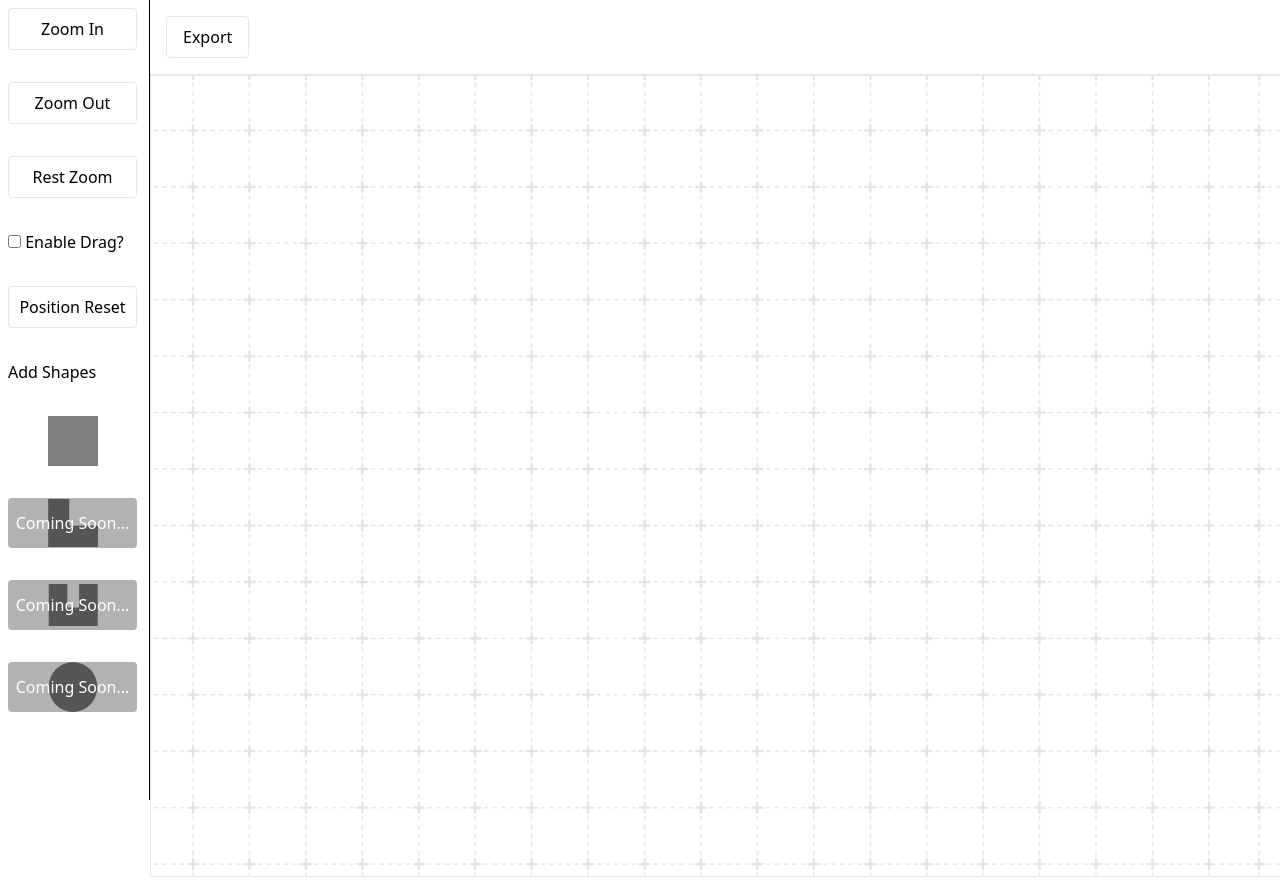
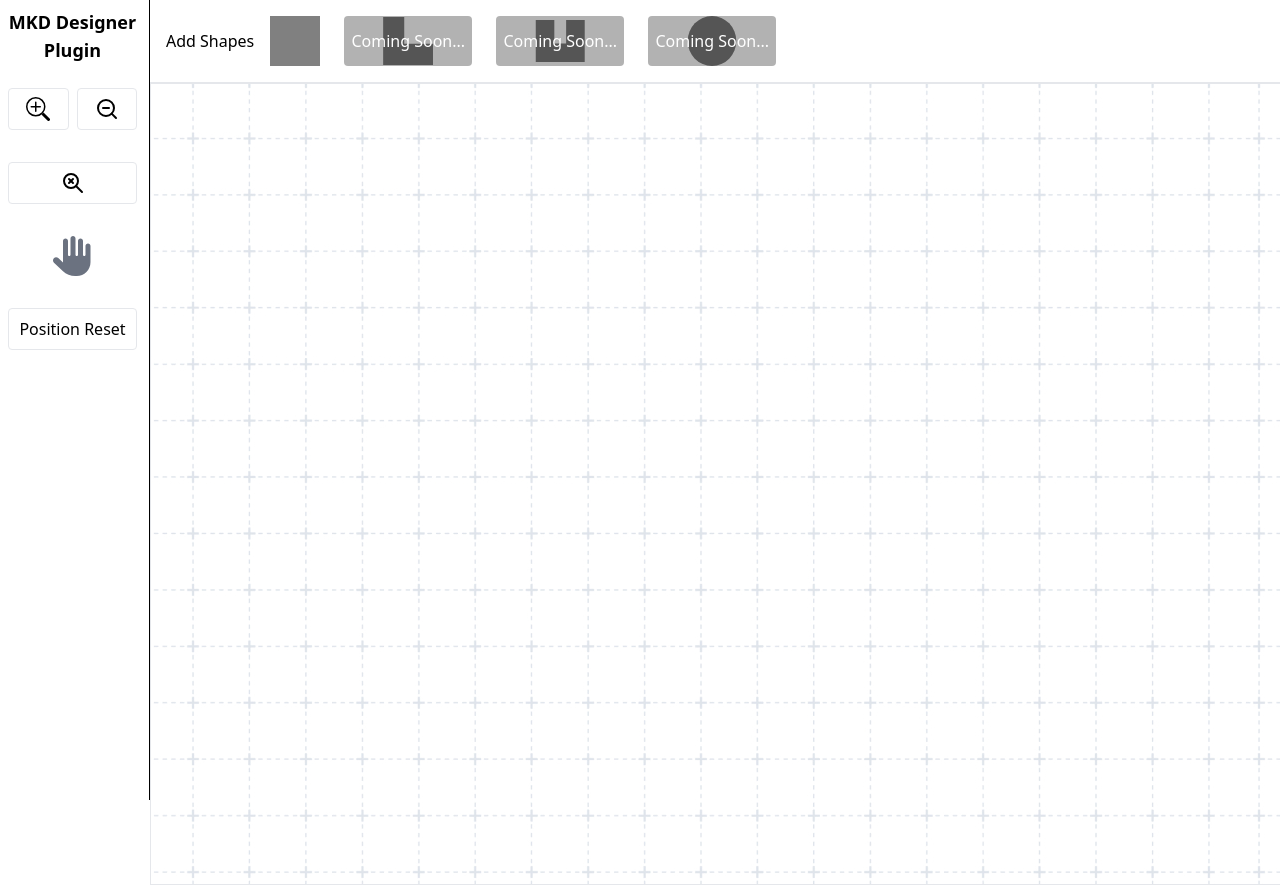
Before and after one commit to dvexpert/mkd-builder-designer-plugin, a website built with Vite: page index.html in a window 1280 px wide. Shown: the top 885 px of the page. Built offline with nearby package versions, Linux system fonts and the light colour scheme; files whose address does not match are found by name.

Commit message:
index.html design restrcuture

```diff
--- a/index.html
+++ b/index.html
@@ -28,20 +28,28 @@
     <body>
         <div class="flex">
             <div
-                class="border-black p-2 flex gap-8 flex-col min-w-[150px] border-r h-screen pr-3"
+                class="border-black p-2 min-w-[150px] border-r h-screen pr-3"
             >
-                <button class="p-2 border rounded hover:shadow" id="zoom-in">
-                    Zoom In
+                <div class="min-h-20 font-bold text-lg text-center">
+                    MKD Designer Plugin
+                </div>
+                <div class="flex gap-8 flex-col">
+                    <div class="flex gap-2 justify-center items-center">
+                        <button class="p-2 border rounded hover:shadow flex-1" id="zoom-in" title="Zoom in">
+                            <svg class="size-6 mx-auto" stroke="currentColor" fill="currentColor" stroke-width="0" viewBox="0 0 16 16" height="15px" width="15px" xmlns="http://www.w3.org/2000/svg"><path fill-rule="evenodd" d="M6.5 12a5.5 5.5 0 1 0 0-11 5.5 5.5 0 0 0 0 11M13 6.5a6.5 6.5 0 1 1-13 0 6.5 6.5 0 0 1 13 0"></path><path d="M10.344 11.742q.044.06.098.115l3.85 3.85a1 1 0 0 0 1.415-1.414l-3.85-3.85a1 1 0 0 0-.115-.1 6.5 6.5 0 0 1-1.398 1.4z"></path><path fill-rule="evenodd" d="M6.5 3a.5.5 0 0 1 .5.5V6h2.5a.5.5 0 0 1 0 1H7v2.5a.5.5 0 0 1-1 0V7H3.5a.5.5 0 0 1 0-1H6V3.5a.5.5 0 0 1 .5-.5"></path></svg>
                         </button>
-                <button class="p-2 border rounded hover:shadow" id="zoom-out">
-                    Zoom Out
+                        <button class="p-2 border rounded hover:shadow flex-1" id="zoom-out" title="Zoom out">
+                            <svg class="size-6 mx-auto" stroke="currentColor" fill="none" stroke-width="2" viewBox="0 0 24 24" stroke-linecap="round" stroke-linejoin="round" height="200px" width="200px" xmlns="http://www.w3.org/2000/svg"><circle cx="11" cy="11" r="8"></circle><line x1="21" y1="21" x2="16.65" y2="16.65"></line><line x1="8" y1="11" x2="14" y2="11"></line></svg>
                         </button>
-                <button class="p-2 border rounded hover:shadow" id="zoom-reset">
-                    Rest Zoom
+                    </div>
+                    <button class="p-2 border rounded hover:shadow" id="zoom-reset" title="Reset Zoom">
+                        <svg class="size-6 mx-auto" stroke="currentColor" fill="none" stroke-width="2" viewBox="0 0 24 24" stroke-linecap="round" stroke-linejoin="round" height="200px" width="200px" xmlns="http://www.w3.org/2000/svg"><path d="M10 10m-7 0a7 7 0 1 0 14 0a7 7 0 1 0 -14 0"></path><path d="M8 8l4 4"></path><path d="M12 8l-4 4"></path><path d="M21 21l-6 -6"></path></svg>
                     </button>
-                <div>
-                    <input type="checkbox" id="enable-drag" />
-                    <label for="enable-drag">Enable Drag?</label><br />
+                    <div class="flex justify-center">
+                        <input type="checkbox" id="enable-drag" class="peer hidden"/>
+                        <label for="enable-drag" class="text-gray-500 peer-checked:text-black cursor-pointer" title="Enable Stage Drag">
+                            <svg class="size-10" stroke="currentColor" fill="currentColor" stroke-width="0" viewBox="0 0 512 512" height="200px" width="200px" xmlns="http://www.w3.org/2000/svg"><path d="M288 32c0-17.7-14.3-32-32-32s-32 14.3-32 32V240c0 8.8-7.2 16-16 16s-16-7.2-16-16V64c0-17.7-14.3-32-32-32s-32 14.3-32 32V336c0 1.5 0 3.1 .1 4.6L67.6 283c-16-15.2-41.3-14.6-56.6 1.4s-14.6 41.3 1.4 56.6L124.8 448c43.1 41.1 100.4 64 160 64H304c97.2 0 176-78.8 176-176V128c0-17.7-14.3-32-32-32s-32 14.3-32 32V240c0 8.8-7.2 16-16 16s-16-7.2-16-16V64c0-17.7-14.3-32-32-32s-32 14.3-32 32V240c0 8.8-7.2 16-16 16s-16-7.2-16-16V32z"></path></svg>
+                        </label>
                     </div>
                     <button
                         class="p-2 border rounded hover:shadow"
@@ -49,81 +57,44 @@
                     >
                         Position Reset
                     </button>
+                </div>
+            </div>
 
+            <div class="w-full">
+                <div class="flex gap-4 items-center border-b p-4">
+                    <div class="flex gap-4 items-center">
                         <h4 class="font-medium">Add Shapes</h4>
-
+                        <div class="flex gap-6 items-center [&_div]:min-w-32">
                             <button id="draw-square" class="mx-auto">
-                    <svg
-                        width="50"
-                        height="50"
-                        xmlns="http://www.w3.org/2000/svg"
-                    >
-                        <rect width="50" height="50" fill="gray" />
-                        Sorry, your browser does not support inline SVG.
-                    </svg>
+                                <svg width="50" height="50" xmlns="http://www.w3.org/2000/svg" > <rect width="50" height="50" fill="gray" /> </svg>
                             </button>
                             <div class="relative text-center flex">
                                 <button id="draw-l" class="mx-auto disabled">
-                        <svg
-                            width="50"
-                            height="50"
-                            viewBox="0 0 37 36"
-                            fill="none"
-                            xmlns="http://www.w3.org/2000/svg"
-                        >
-                            <path
-                                fill-rule="evenodd"
-                                clip-rule="evenodd"
-                                d="M15.7138 0.272705H0.11377V35.7272H15.7138V35.727L36.9864 35.727V20.127L15.7138 20.127V0.272705Z"
-                                fill="#797979"
-                            />
+                                    <svg width="50" height="50" viewBox="0 0 37 36" fill="none" xmlns="http://www.w3.org/2000/svg" > <path fill-rule="evenodd" clip-rule="evenodd" d="M15.7138 0.272705H0.11377V35.7272H15.7138V35.727L36.9864 35.727V20.127L15.7138 20.127V0.272705Z" fill="#797979" />
                                     </svg>
                                 </button>
                             </div>
                             <div class="relative text-center flex">
                                 <button id="draw-l" class="mx-auto disabled">
-                        <svg
-                            xmlns="http://www.w3.org/2000/svg"
-                            width="50"
-                            height="50"
-                            viewBox="0 0 42 36"
-                            fill="none"
-                        >
-                            <path
-                                fill-rule="evenodd"
-                                clip-rule="evenodd"
-                                d="M0.632568 0.272705H16.2326V20.1273H26.1597V0.272705H41.7597V35.7272H37.5052V35.7273H2.0507V35.7272H0.632568V0.272705Z"
-                                fill="#797979"
-                            />
-                        </svg>
+                                    <svg xmlns="http://www.w3.org/2000/svg" width="50" height="50" viewBox="0 0 42 36" fill="none" > <path fill-rule="evenodd" clip-rule="evenodd" d="M0.632568 0.272705H16.2326V20.1273H26.1597V0.272705H41.7597V35.7272H37.5052V35.7273H2.0507V35.7272H0.632568V0.272705Z" fill="#797979" /> </svg>
                                 </button>
                             </div>
                             <div class="relative text-center flex">
                                 <button id="draw-l" class="mx-auto disabled">
-                        <svg
-                            xmlns="http://www.w3.org/2000/svg"
-                            width="50"
-                            height="50"
-                            viewBox="0 0 35 36"
-                            fill="none"
-                        >
-                            <ellipse
-                                cx="17.5"
-                                cy="18"
-                                rx="17.5"
-                                ry="18"
-                                fill="#797979"
-                            />
-                        </svg>
+                                    <svg xmlns="http://www.w3.org/2000/svg" width="50" height="50" viewBox="0 0 35 36" fill="none" > <ellipse cx="17.5" cy="18" rx="17.5" ry="18" fill="#797979" /> </svg>
                                 </button>
                             </div>
                         </div>
-
-            <div class="w-full">
-                <div class="border-b p-4">
-                    <button class="p-2 px-4 border rounded hover:shadow" id="export">Export</button>
                     </div>
-                <div id="app" class="w-full"></div>
+                    <button
+                        class="p-2 px-4 border rounded text-xl hover:shadow ml-auto"
+                        id="export"
+                        title="Export canvas png and json data"
+                    >
+                        Export
+                    </button>
+                </div>
+                <div id="app" class="w-max mx-auto"></div>
             </div>
         </div>
 
@@ -177,9 +148,7 @@
                 });
                 // export
                 $("#export").on("click", function () {
-                    const newEvent = new CustomEvent(
-                        "mkd-plugin:export"
-                    );
+                    const newEvent = new CustomEvent("mkd-plugin:export");
                     document.dispatchEvent(newEvent);
                 });
             });
```
Lines whose indentation alone changed are shown as unchanged.
